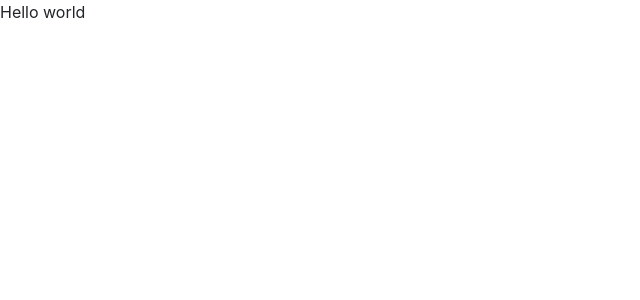
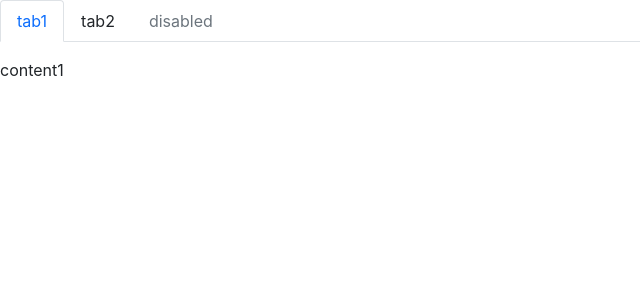
Before and after one commit to nathan115210/Normalized, a React (Create React App) app: page / in a window 1280 px wide. Shown: the top 300 px of the page, without its empty margins (0-640 px from the left). Built offline with nearby package versions, Linux system fonts and the light colour scheme.

Commit message:
doc(tabs): add tabs storybook

```diff
--- a/src/App.tsx
+++ b/src/App.tsx
@@ -1,7 +1,18 @@
 import React from "react";
-
+import Tabs from "../src/components/Tabs/Tabs";
+import TabItem from "../src/components/Tabs/TabItem";
 function App() {
-  return <div className="App">Hello world</div>;
+  return (
+    <div className="App">
+      <Tabs type="card">
+        <TabItem label="tab1">content1</TabItem>
+        <TabItem label="tab2">content2</TabItem>
+        <TabItem label="disabled" disabled>
+          content3
+        </TabItem>
+      </Tabs>
+    </div>
+  );
 }
 
 export default App;
```
